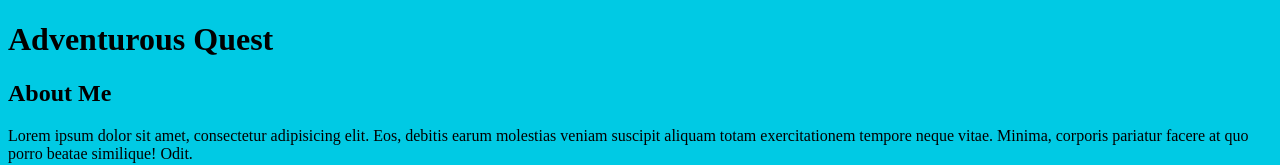
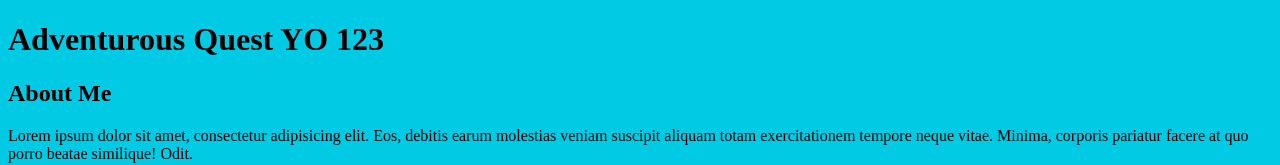
Before and after one commit to t-birke/new-git-project, a plain HTML site: page index.html in a window 1280 px wide. Shown: the top 165 px of the page. Drawn offline with Linux system fonts and the light colour scheme.

Commit message:
added YO to heading

```diff
--- a/index.html
+++ b/index.html
@@ -10,7 +10,7 @@
 <body>
 
     <header>
-        <h1>Adventurous Quest</h1>
+        <h1>Adventurous Quest YO 123</h1>
     </header>
 
     <div class="container">
```
